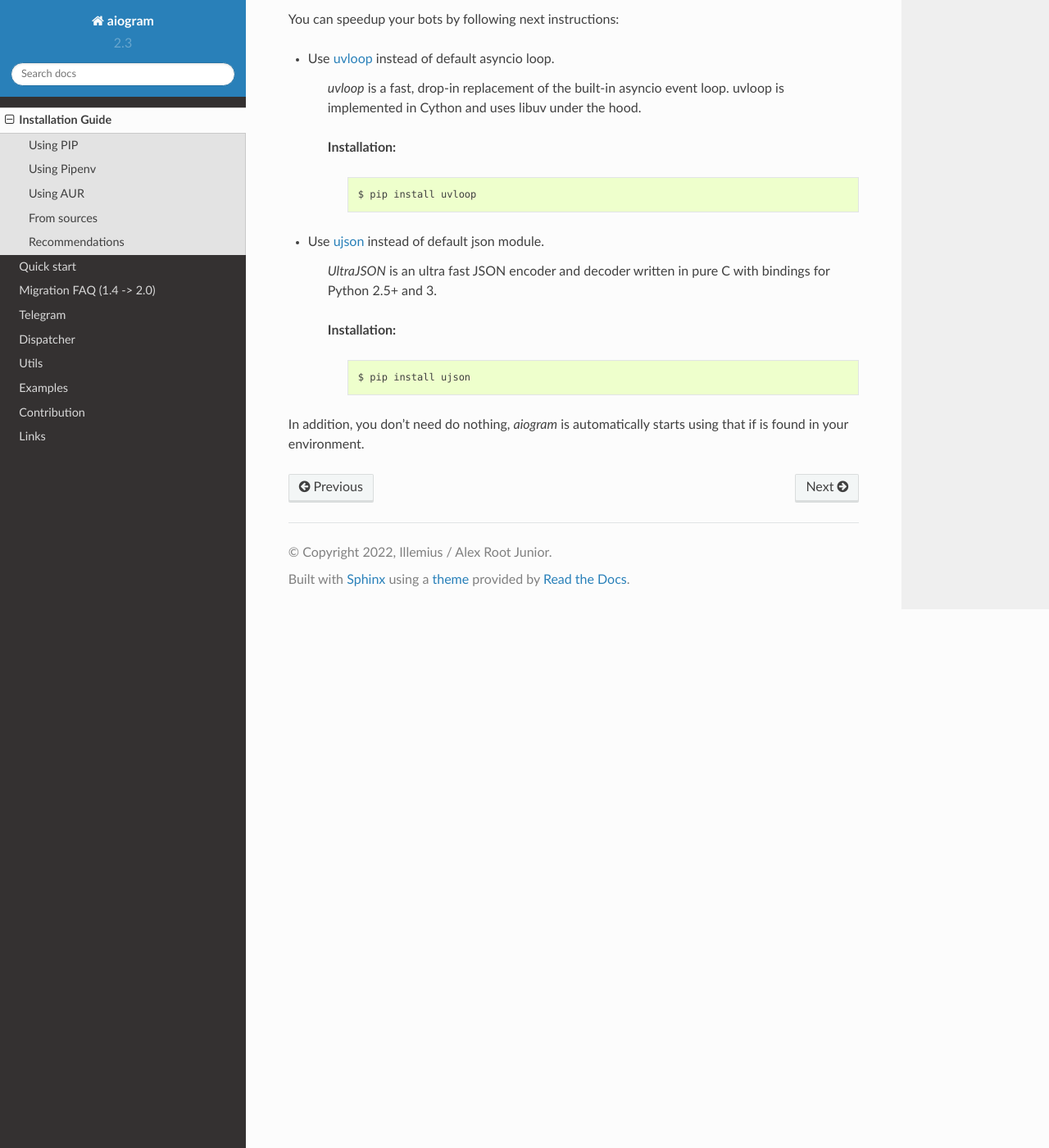
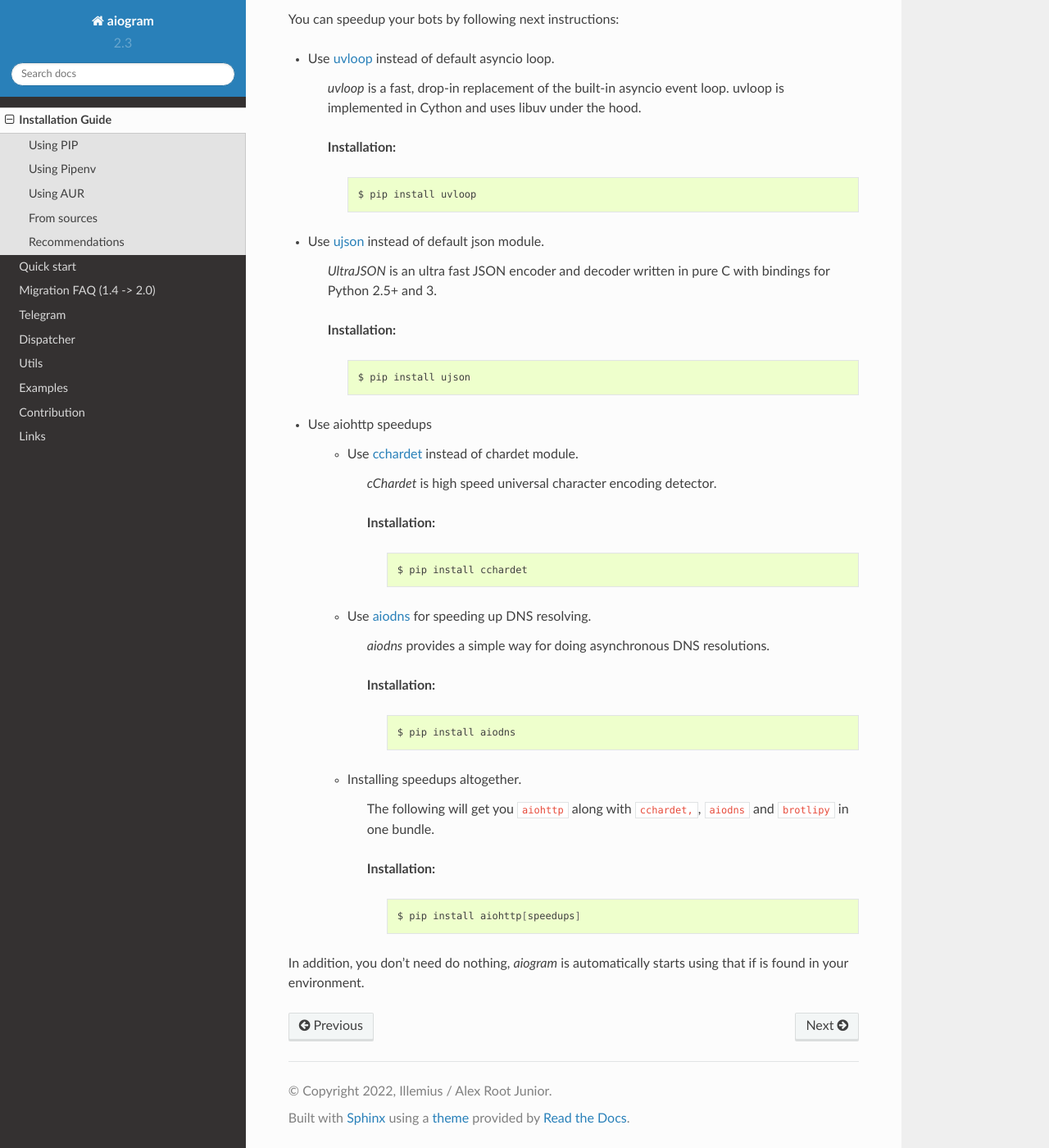
Before and after one commit to NullBrotasli/aiogram, a Sphinx documentation site: the page built from docs/source/install.rst, in a window 1280 px wide and 1400 px high, scrolled down 971 px. Shown: the whole window at 82% size. Built offline with Sphinx 7.4.7 and the Read the Docs theme 2.0.0, drawn with Linux system fonts in a browser that asks for light colours; the version number is read from the project's files by our own code.

Commit message:
Add aiohttp speedups
Add aiohttp[speedups] in instalation recomendations
Includes cchardet and aiodns.

```diff
--- a/docs/source/install.rst
+++ b/docs/source/install.rst
@@ -62,4 +62,36 @@
 
             $ pip install ujson
 
+- Use aiohttp speedups
+
+    - Use `cchardet <https://github.com/PyYoshi/cChardet>`_ instead of chardet module.
+
+        *cChardet* is high speed universal character encoding detector.
+
+        **Installation:**
+
+            .. code-block:: bash
+
+                $ pip install cchardet
+
+    - Use `aiodns <https://github.com/saghul/aiodns>`_ for speeding up DNS resolving.
+
+        *aiodns* provides a simple way for doing asynchronous DNS resolutions.
+
+        **Installation:**
+
+            .. code-block:: bash
+
+                $ pip install aiodns
+
+    - Installing speedups altogether.
+
+        The following will get you ``aiohttp`` along with ``cchardet,``, ``aiodns`` and ``brotlipy`` in one bundle.
+
+        **Installation:**
+
+            .. code-block:: bash
+
+                $ pip install aiohttp[speedups]
+
 In addition, you don't need do nothing, *aiogram* is automatically starts using that if is found in your environment.
```
